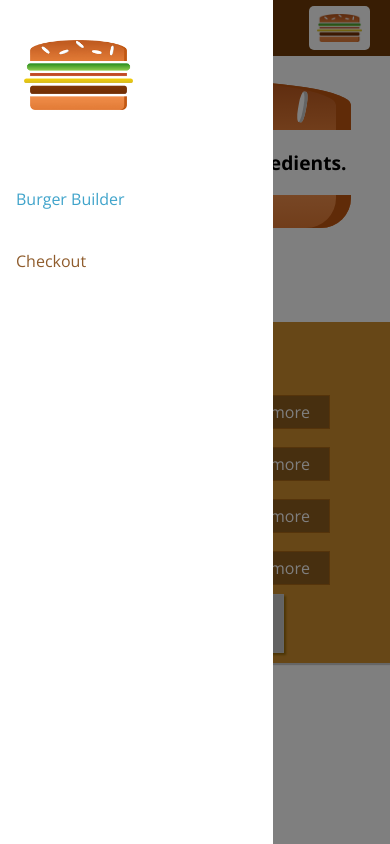
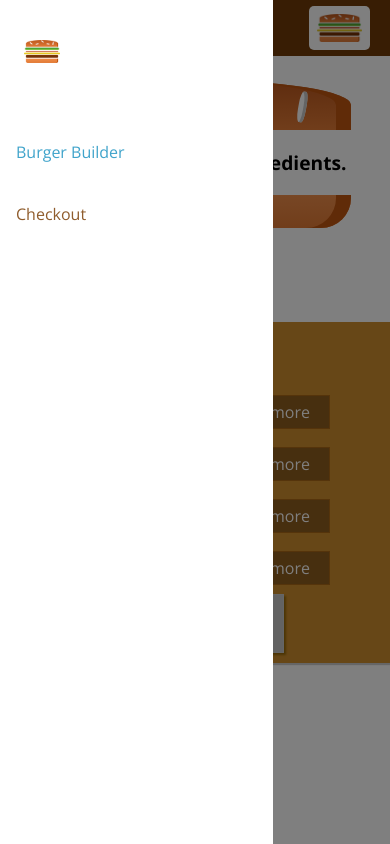
Before and after one commit to davidobi/react-burger-app, a React app in the folder react-burger-app/: page / in a window 390 px wide. Built offline with nearby package versions, Linux system fonts and the light colour scheme.

Commit message:
add hamburger icon

```diff
--- a/react-burger-app/src/components/Layouts/Layout.js
+++ b/react-burger-app/src/components/Layouts/Layout.js
@@ -12,10 +12,18 @@
     sideDrawerClosedHandler = () => {
         this.setState ({showSideDrawer: false})
     }
+
+    sideDrawerToggleHandler = () => {
+        this.setState((prevState) => {
+            return {showSideDrawer: !prevState.showSideDrawer};
+        });
+
+    }
+
     render () {
         return (
             <Aux>
-                <Toolbar />
+                <Toolbar drawerToggleClicked={this.sideDrawerToggleHandler} />
                 <SideDrawer
                 open = {this.state.showSideDrawer}
                 closed={this.sideDrawerClosedHandler} />
--- /dev/null
+++ b/react-burger-app/src/components/Navigation/SideDrawer/DrawerToggle/DrawerToggle.css
@@ -0,0 +1,23 @@
+.DrawerToggle {
+    width: 40px;
+    height: 100%;
+    display: flex;
+    flex-flow: column;
+    justify-content: space-around;
+    align-items: center;
+    padding: 10px 0;
+    box-sizing: border-box;
+    cursor: pointer;
+}
+
+.DrawerToggle div {
+    width: 90%;
+    height: 3px;
+    background-color: white;
+}
+
+@media (min-width: 500px) {
+    .DrawerToggle {
+        display: none;
+    }
+}
--- a/react-burger-app/src/components/Navigation/SideDrawer/DrawerToggle/DrawerToggle.js
+++ b/react-burger-app/src/components/Navigation/SideDrawer/DrawerToggle/DrawerToggle.js
@@ -0,0 +1,12 @@
+import React from "react";
+import './DrawerToggle.css'
+
+const drawerToggle = (props) => (
+    <div className="DrawerToggle" onClick={props.clicked}>
+        <div></div>
+        <div></div>
+        <div></div>
+    </div>
+);
+
+export default drawerToggle;
--- a/react-burger-app/src/components/Navigation/SideDrawer/SideDrawer.js
+++ b/react-burger-app/src/components/Navigation/SideDrawer/SideDrawer.js
@@ -15,7 +15,7 @@
         <Aux>
             <Backdrop show ={props.open} clicked={props.closed} />
             <div className={attachedClasses.join(' ')}>
-                    <Logo height='11%' />
+                    <Logo height='5%' />
                 <nav>
                     <NavigationItems />
                 </nav>
--- a/react-burger-app/src/components/Navigation/Toolbar/Toolbar.js
+++ b/react-burger-app/src/components/Navigation/Toolbar/Toolbar.js
@@ -2,10 +2,11 @@
 import './Toolbar.css';
 import Logo from "../../Logo/Logo";
 import NavigationItems from "../NavigationItems/NavigationItems";
+import DrawerToggle from "../SideDrawer/DrawerToggle/DrawerToggle";
 
 const toolbar = (props) => (
     <header className="Toolbar">
-        <div>MENU</div>
+        <DrawerToggle  clicked={props.drawerToggleClicked} />
         <Logo height='80%' />
         <nav className="DesktopOnly">
             <NavigationItems />
```
